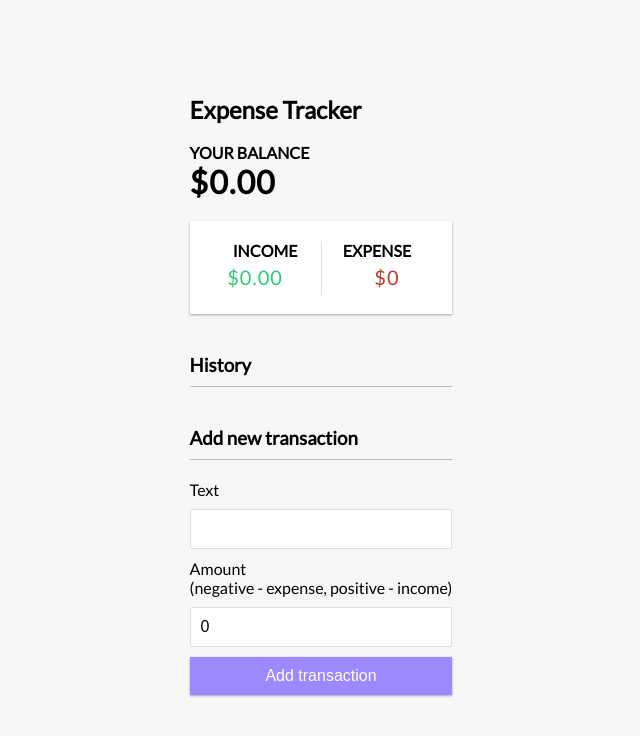
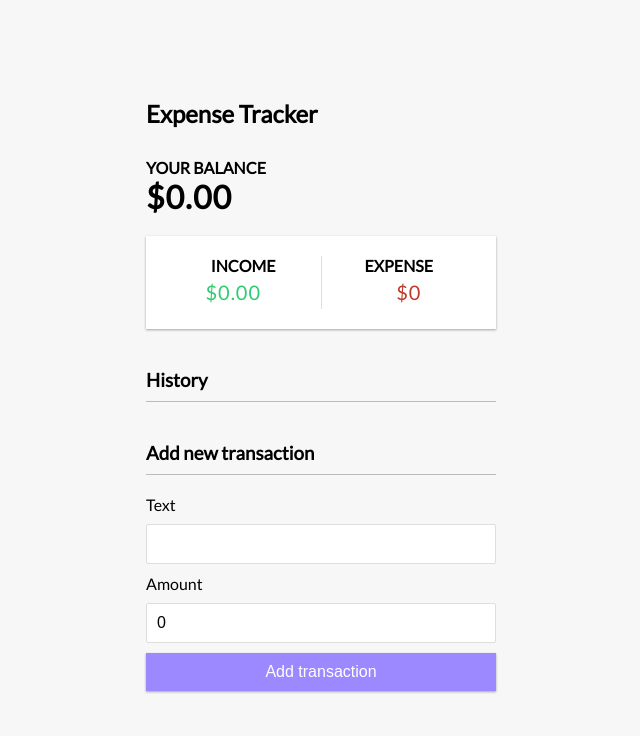
Before and after one commit to Techne3/expense-tracker, a React (Create React App) app in the folder expense/: page / in a window 1280 px wide. Shown: the top 736 px of the page, without its empty margins (319-959 px from the left). Built offline with nearby package versions, Linux system fonts and the light colour scheme.

Commit message:
Fixed styling for container of app

```diff
--- a/expense/src/App.js
+++ b/expense/src/App.js
@@ -12,7 +12,7 @@ function App() {
   return (
     <GlobalProvider>
       <Header />
-      <div className="containier">
+      <div className="container">
         <Balance />
         <IncomeExpenses />
         <TransactionList />
--- a/expense/src/components/AddTransaction.js
+++ b/expense/src/components/AddTransaction.js
@@ -33,7 +33,6 @@ function AddTransation() {
         <div className="form-control">
           <label htmlFor="amount">
             Amount <br />
-            (negative - expense, positive - income)
           </label>
           <input
             type="number"
```
